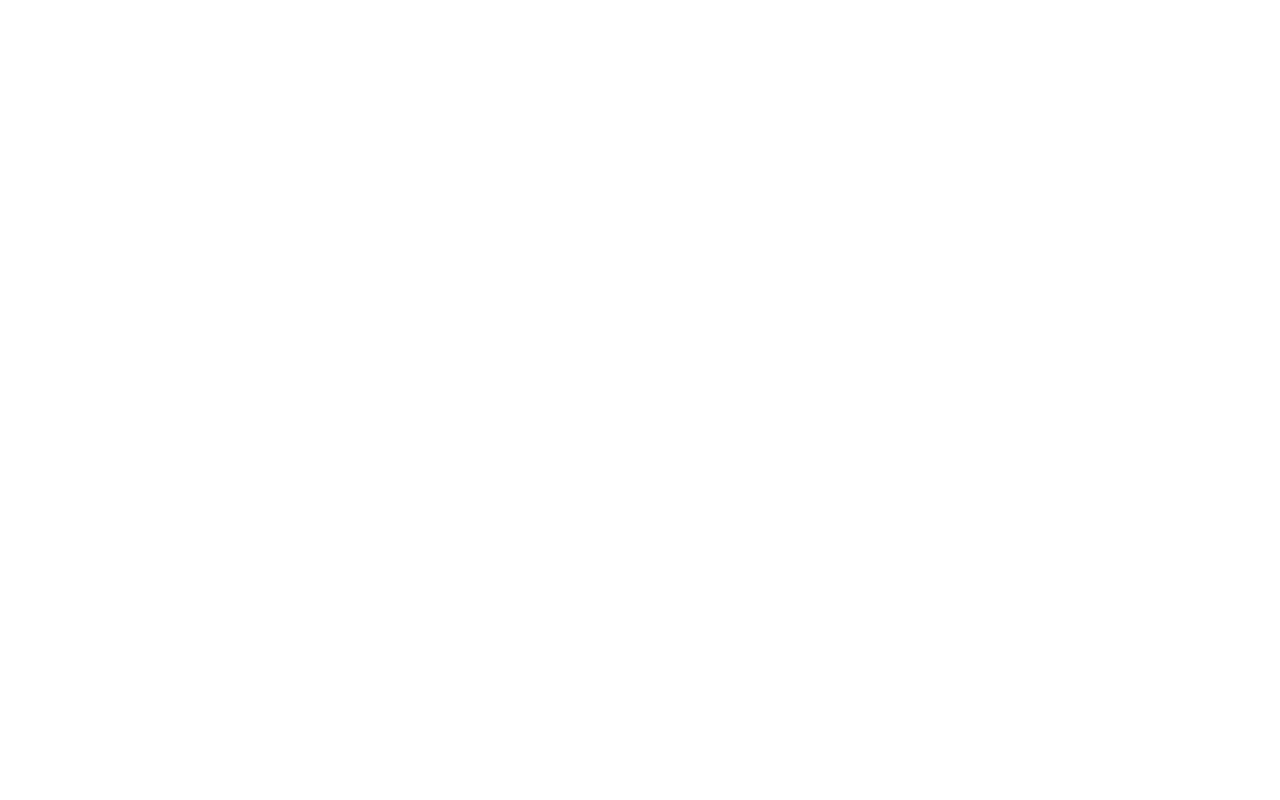
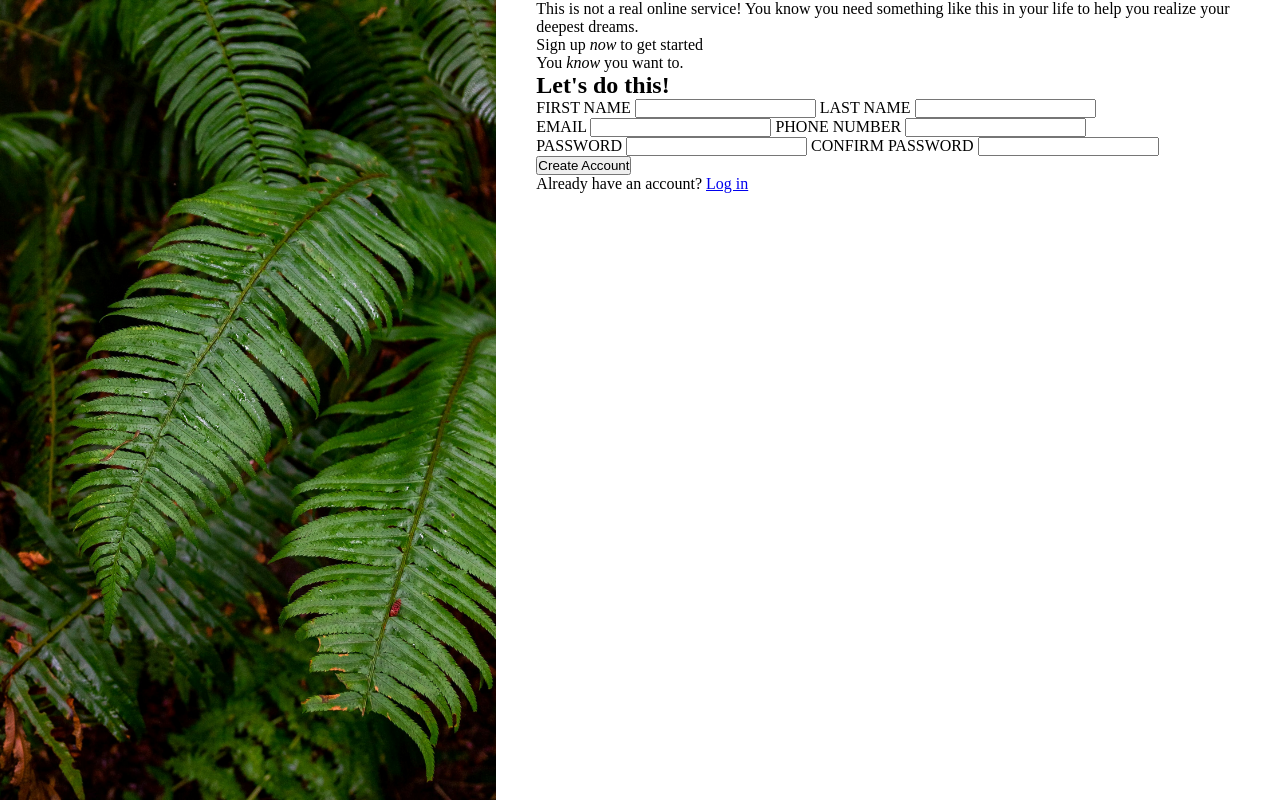
Before and after one commit to petery123/sign-up-form, a plain HTML site: page index.html in a window 1280 px wide. Drawn offline with Linux system fonts and the light colour scheme.

Commit message:
Create basic page layout

```diff
--- a/index.html
+++ b/index.html
@@ -7,6 +7,55 @@
     <link rel="stylesheet" href="style.css">
 </head>
 <body>
+    <div class="sidebar">
+        <div class="logo-hold"></div>
+    </div>
+    <div class="main">
+        <div class="preface">
+            <p>This is not a real online service! You know you need something like this
+                in your life to help you realize your deepest dreams.
+            </p>
+            <p>Sign up <em>now</em> to get started</p>
+            <p>You <em>know</em> you want to.</p>
+        </div>
+        <form action="">
+            <h2>Let's do this!</h2>
+            <div class="row">
+                <label for="first">
+                    FIRST NAME
+                    <input type="text" id="first">
+                </label>
+                <label for="last">
+                    LAST NAME
+                    <input type="text" name="last_name" id="last">
+                </label>
+            </div>
+            <div class="row">
+                <label for="email">
+                    EMAIL
+                    <input type="email" id="email">
+                </label>
+                <label for="number">
+                    PHONE NUMBER
+                    <input type="tel" name="phone" id="number">
+                </label>
+            </div>
+            <div class="row">
+                <label for="password">
+                    PASSWORD
+                    <input type="password" id="password">
+                </label>
+                <label for="con_password">
+                    CONFIRM PASSWORD
+                    <input type="password" name="con_password" id="con_password">
+                </label>
+            </div>
+        </form>
+        <div class="end">
+            <button type="submit">Create Account</button>
+            <p>Already have an account? <a href="#">Log in</a></p>
+        </div>
 
+    </div>
 </body>
 </html>
--- a/style.css
+++ b/style.css
@@ -0,0 +1,23 @@
+*{
+    box-sizing: border-box;
+    padding: 0;
+    margin: 0;
+}
+
+body{
+    display: flex;
+    flex-direction: row;
+}
+
+.sidebar {
+    height: 100vh;
+    width: calc((1862 / 2792) * 100vh);
+    background-image: url("assets/halie-west-25xggax4bSA-unsplash.jpg");
+    background-size: cover;
+    background-position: center;
+    background-repeat: no-repeat;
+}
+
+.main{
+    padding-left: 40px;
+}
```
